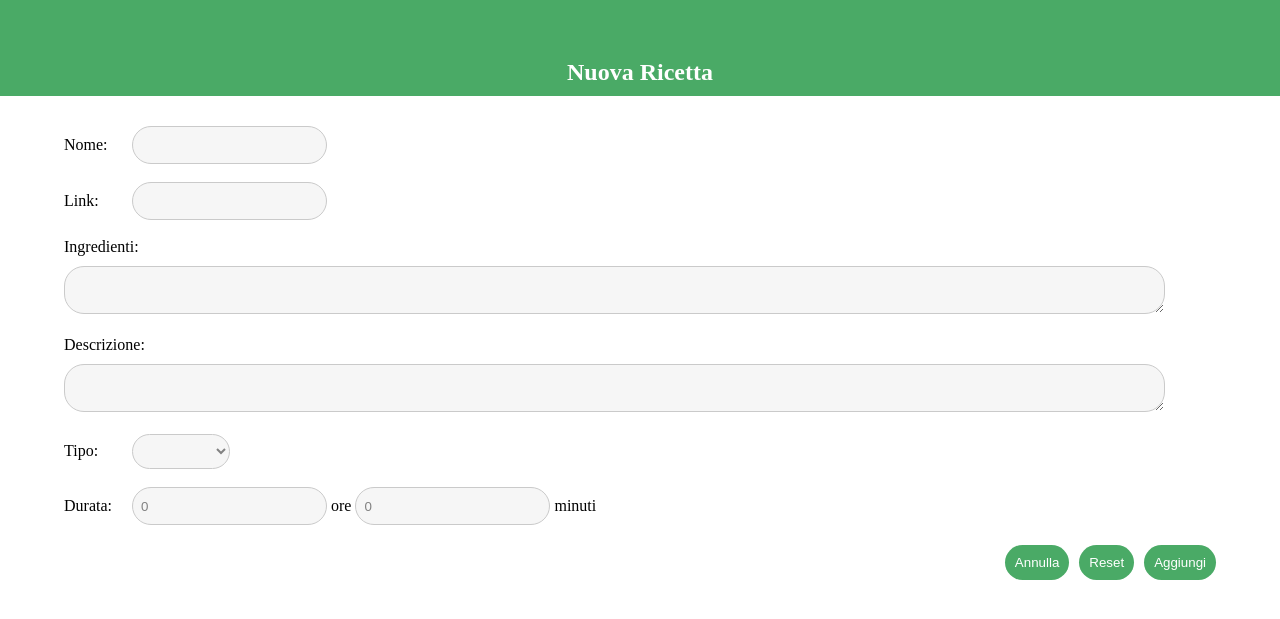
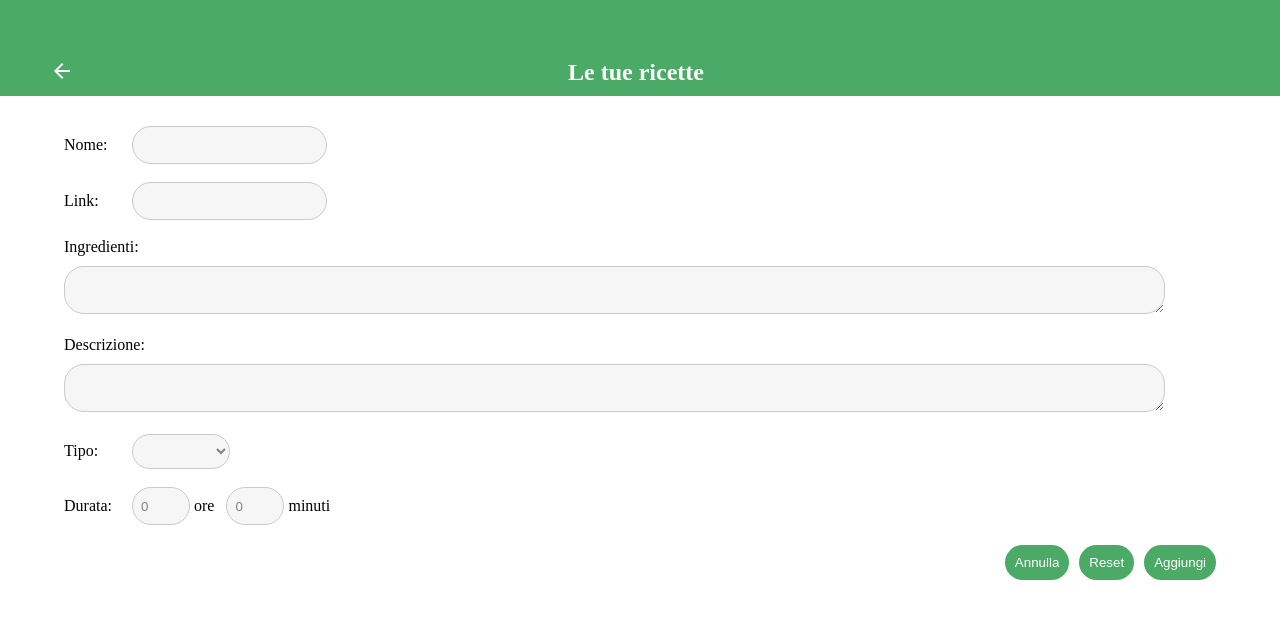
Before and after one commit to dariobella/ricette, a PHP site: page /add.php in a window 1280 px wide. Shown: the top 619 px of the page. Run offline with PHP 8.4, Linux system fonts and the light colour scheme; the visitor is signed in with stand-in values (Sample User, id 1).

Commit message:
index but duration doesnt work

```diff
--- a/add.php
+++ b/add.php
@@ -2,18 +2,15 @@
 require_once "authorize.php";
 
 if (isset($_SESSION['add_data'])) {
-    $msg  = $_SESSION['add_data']['msg'];
-    $name = $_SESSION['add_data']['title'];
-    $ingredients = $_SESSION['add_data']['genre_id'];
-    $url = $_SESSION['add_data']['year'];
-    $description = $_SESSION['add_data']['price'];
-    $type = $_SESSION['add_data']['authors_id'];
+    $name = $_SESSION['add_data']['name'];
+    $ingredients = $_SESSION['add_data']['ingredients'];
+    $url = $_SESSION['add_data']['url'];
+    $description = $_SESSION['add_data']['description'];
+    $type = $_SESSION['add_data']['type'];
     $hours = $_SESSION['add_data']['hours'];
     $mins = $_SESSION['add_data']['mins'];
-
     unset($_SESSION['add_data']);
 } else {
-    $msg  = '';
     $name = '';
     $ingredients = '';
     $url = '';
@@ -44,12 +41,14 @@ if (isset($_SESSION['add_data'])) {
 <body>
 
 <div class="topbar">
-    <h2> Nuova Ricetta </h2>
+    <div class="left"> <button class="backBtn" onclick="location = 'index.php'"> <span class="material-icons"> arrow_back </span> </button> </div>
+    <h2> Le tue ricette </h2>
+    <div class="right"></div>
 </div>
 
 <div class="body">
     <form method="post" id="addForm" action="add_r.php" enctype="multipart/form-data">
-        <label for="name">Nome: </label>
+        <label for="name">Nome:</label>
         <input type="text" id="name" name="name" value="<?= $name ?>">
         <br> <br>
 
@@ -91,7 +90,7 @@ if (isset($_SESSION['add_data'])) {
         </select>
         <br> <br>
 
-        <label for="hours">Durata: </label> <input name="hours" id="hours" type="number" min="0" size="1" value="<?= $hours ?>"> ore
+        <label for="hours">Durata: </label> <input name="hours" id="hours" type="number" min="0" size="1" value="<?= $hours ?>"> ore &nbsp
         <input name="mins" id="mins" type="number" step="5" min="0" size="2" value="<?= $mins ?>"> minuti
 
 
--- a/style.css
+++ b/style.css
@@ -40,6 +40,9 @@ button:hover {
 }
 
 .topbar h2 {
+    width: 33%;
+    display: flex;
+    justify-content: center;
     margin: 10px;
     white-space: nowrap;
 }
@@ -54,6 +57,10 @@ button:hover {
 .topbar #logoutBtn {
     padding: 0;
     margin: 10px;
+}
+
+.topbar .backBtn {
+    margin-left: 40px;
 }
 
 .topbar .left {
@@ -134,6 +141,10 @@ form input {
     background-color: #f6f6f6;
 }
 
+form input[type="number"] {
+    width: 3em;
+}
+
 form select {
     padding: 8px;
     border-radius: 20px;
```
Also changed, not shown: index.php (+27 -4 lines), README.md.
